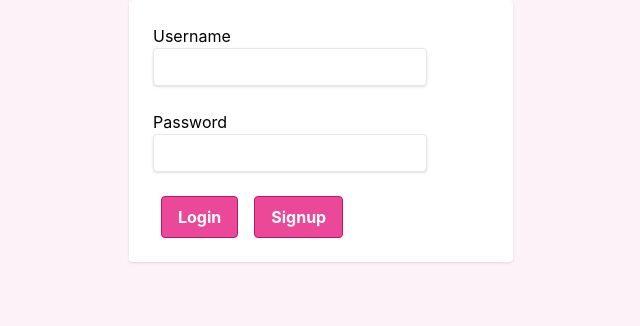
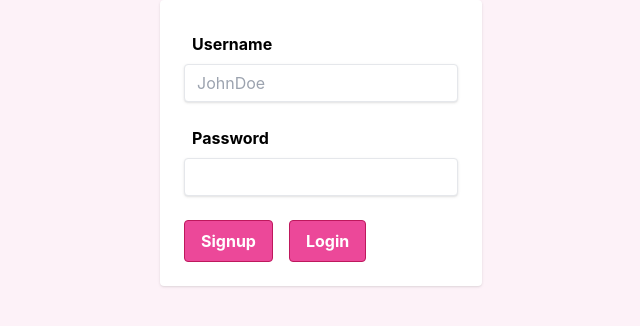
Before and after one commit to kuzux/next-todo, a Next.js app: page /login in a window 1280 px wide. Shown: the top 326 px of the page, without its empty margins (319-959 px from the left). Built offline with nearby package versions, Linux system fonts and the light colour scheme.

Commit message:
Login page styling changes

```diff
--- a/pages/login.js
+++ b/pages/login.js
@@ -60,15 +60,22 @@ export default function Login() {
         }}>
             {errorElem}
             <div className="form-group mb-6">
-                <label htmlFor="username" className="form-label">Username</label>
-                <input name="username" className="shadow appearance-none border rounded py-2 px-3 text-gray-700 leading-tight focus:outline-none focus:shadow-outline" type="text" />
+                <p className="font-bold m-2">
+                    <label htmlFor="username" className="form-label">Username</label>
+                </p>
+                <input type="text" name="username"
+                    className="shadow appearance-none border rounded py-2 px-3 text-gray-700 leading-tight focus:outline-none focus:shadow-outline"
+                    placeholder="JohnDoe" />
             </div>
             <div className="form-group mb-6">
-                <label htmlFor="password" className="form-label">Password</label>
-                <input name="password" className="shadow appearance-none border rounded py-2 px-3 text-gray-700 leading-tight focus:outline-none focus:shadow-outline" type="password" />
+                <p className="font-bold m-2">
+                    <label htmlFor="password" className="form-label">Password</label>
+                </p>
+                <input type="password" name="password"
+                    className="shadow appearance-none border rounded py-2 px-3 text-gray-700 leading-tight focus:outline-none focus:shadow-outline" />
             </div>
+            <button type="submit" value="signup" className="bg-pink-500 hover:bg-pink-700 text-white font-bold py-2 px-4 mr-2 border border-pink-700 rounded">Signup</button>
             <button type="submit" value="login" className="bg-pink-500 hover:bg-pink-700 text-white font-bold py-2 px-4 mx-2 border border-pink-700 rounded">Login</button>
-            <button type="submit" value="signup" className="bg-pink-500 hover:bg-pink-700 text-white font-bold py-2 px-4 mx-2 border border-pink-700 rounded">Signup</button>
         </form>
     </div>
 }
```
